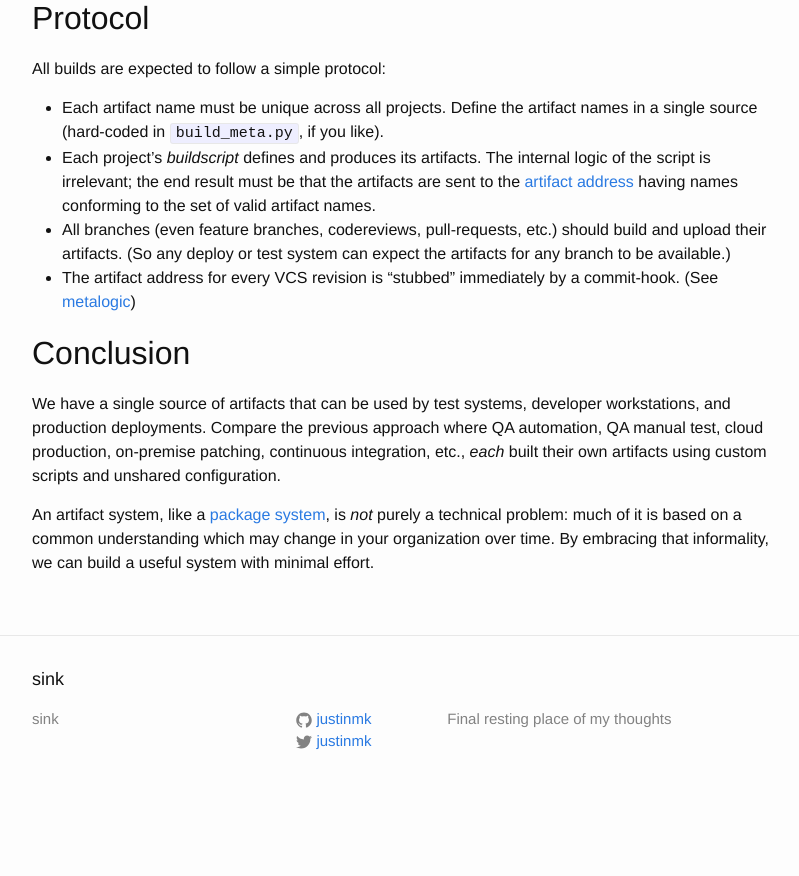
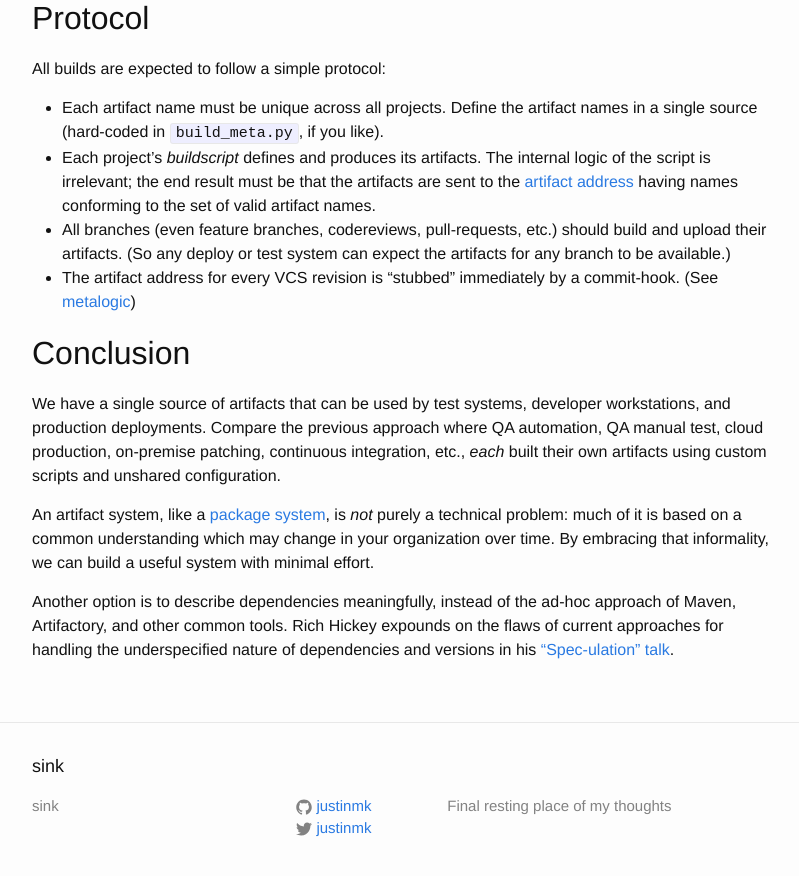
Before and after one commit to justinmk/justinmk.github.io, a Jekyll site: the page built from _posts/2016-07-06-artifact-system.md, in a window 1280 px wide and 900 px high, scrolled down 5519 px. Shown: the top 876 px of the window, without its empty margins (238-1037 px from the left). Built offline with Jekyll 4.4.1, drawn with Linux system fonts in a browser that asks for light colours; before the commit the page ends 6332 px from its top, so only the background shows below that; some of the changed text lies outside the part shown.

Commit message:
post: artifact system

```diff
--- a/_posts/2016-07-06-artifact-system.md
+++ b/_posts/2016-07-06-artifact-system.md
@@ -283,6 +283,11 @@ a technical problem: much of it is based on a common understanding which may
 change in your organization over time. By embracing that informality, we can
 build a useful system with minimal effort.
 
+Another option is to describe dependencies meaningfully, instead of the ad-hoc
+approach of Maven, Artifactory, and other common tools. Rich Hickey expounds on
+the flaws of current approaches for handling the underspecified nature of
+dependencies and versions in his ["Spec-ulation" talk](https://youtu.be/oyLBGkS5ICk).
+
 [Package]: https://medium.com/@sdboyer/4ae9c17d9527
 [Adrian Cockcroft]: http://www.slideshare.net/adriancockcroft/microservices-workshop-craft-conference/22
 [used by Netflix]: http://www.slideshare.net/jedberg/devops-at-netflix-reinvent/53
```
Also changed, not shown: other parts of _posts/2016-07-06-artifact-system.md (+1 -1 lines).
